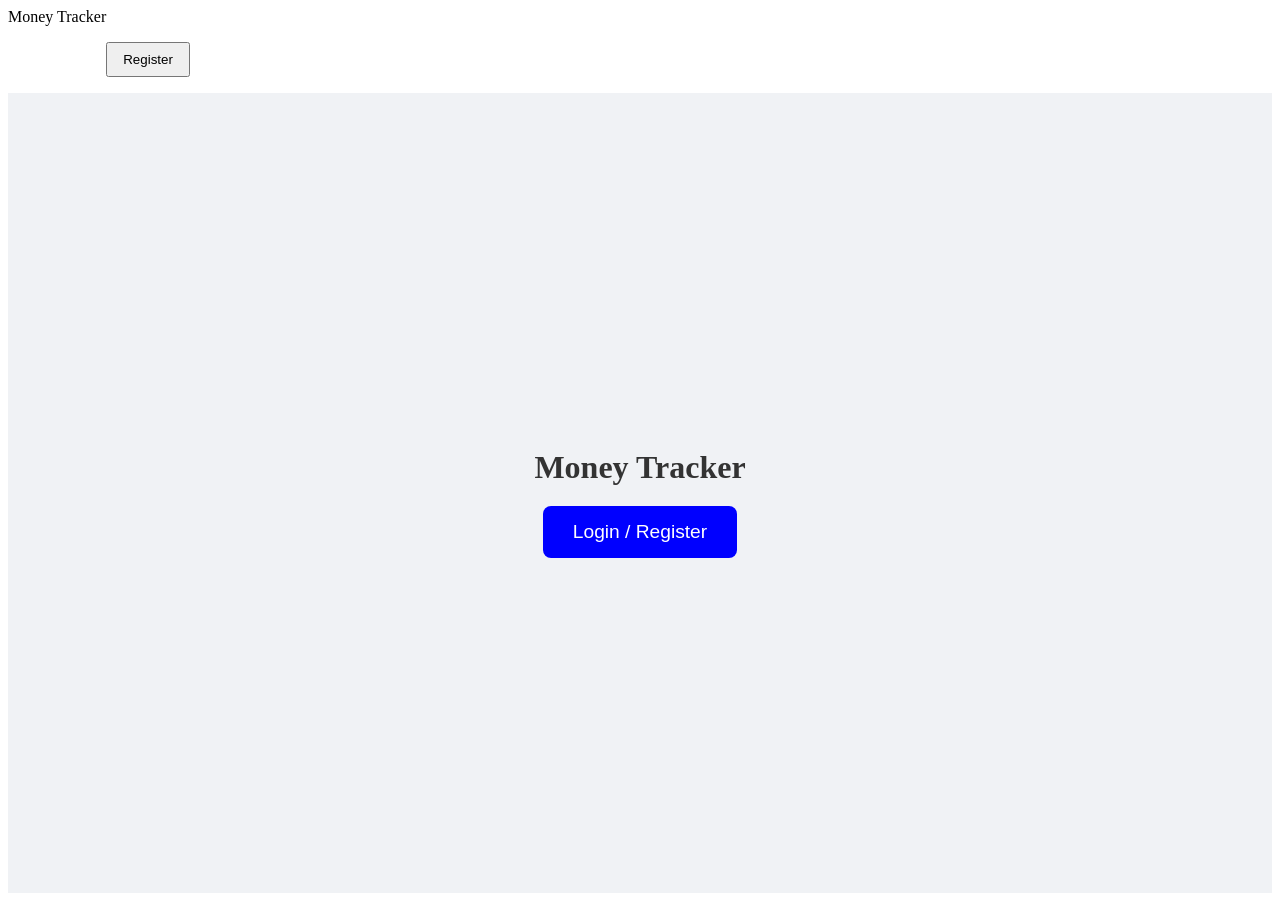
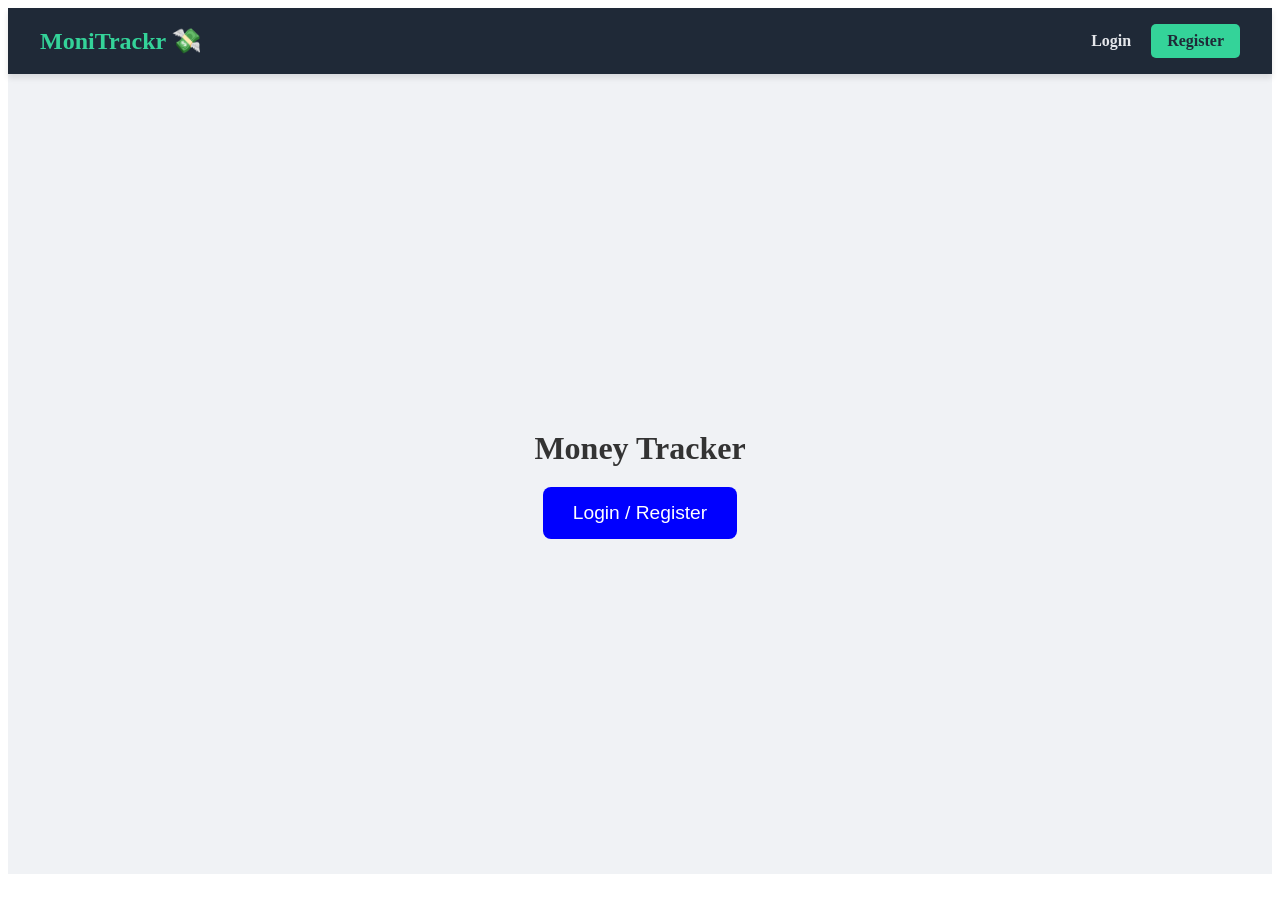
Before and after one commit to brightadieme-boop/expense-tracker, a React app in the folder frontend/: page / in a window 1280 px wide. Built offline with nearby package versions, Linux system fonts and the light colour scheme; the HTML template or start-up script is replaced by a standard one.

Commit message:
upgraded the navbar

```diff
--- a/frontend/src/components/Navbar.jsx
+++ b/frontend/src/components/Navbar.jsx
@@ -1,55 +1,121 @@
 import React from "react";
 import { Link, useNavigate } from "react-router-dom";
-import "../styles/main.css";
 
 const Navbar = () => {
   const navigate = useNavigate();
-  // Check if the user has a "Key" (token) in their pocket
-  const isAuthenticated = localStorage.getItem("token");
+
+  // 1. Get the Token
+  const token = localStorage.getItem("token");
+
+  // 2. Get the User Object (Safely!)
+  // We have to JSON.parse it because it was saved as a string text
+  const userString = localStorage.getItem("user");
+  const user = userString ? JSON.parse(userString) : null;
+
+  // 3. Fallback name just in case the database didn't send one
+  const userName = user?.full_name || "Friend";
 
   const handleLogout = () => {
-    // Throw away the key and go to Login
     localStorage.removeItem("token");
     localStorage.removeItem("user");
-    navigate("/login");
+    window.location.href = "/login";
   };
 
   return (
-    <nav className="navbar" style={{ zIndex: 9999, position: "relative" }}>
-      <div className="logo">
-        <Link to="/" style={{ textDecoration: "none", color: "inherit" }}>
-          Money Tracker
-        </Link>
-      </div>
+    <nav style={styles.nav}>
+      <h1
+        style={styles.logo}
+        onClick={() => navigate(token ? "/dashboard" : "/login")}
+      >
+        MoniTrackr 💸
+      </h1>
 
-      <ul className="nav-links" style={{ display: "flex", gap: "20px", listStyle: "none", alignItems: "center" }}>
+      <div style={styles.links}>
+        {token ? (
+          /* --- LOGGED IN --- */
+          <>
+            {/* The Friendly Greeting */}
+            <span style={styles.greeting}>
+              Hello, <span style={styles.nameHighlight}>{user.full_name}</span>! 👋, how's life?
+            </span>
 
-        {isAuthenticated ? (
-          /* SHOW THESE IF LOGGED IN */
-          <>
-            <li><Link to="/dashboard" style={{ color: "white", textDecoration: "none" }}>Dashboard</Link></li>
-            <li><Link to="/my-expenses" style={{ color: "white", textDecoration: "none" }}>My Expenses</Link></li>
-            <li><Link to="/expenses" style={{ color: "white", textDecoration: "none" }}>Add Expense</Link></li>
-            <li>
-              <button onClick={handleLogout} style={{ cursor: "pointer", background: "red", color: "white", border: "none", padding: "8px 15px", borderRadius: "5px" }}>
-                Logout
-              </button>
-            </li>
+            <Link to="/dashboard" style={styles.link}>Dashboard</Link>
+            <Link to="/my-expenses" style={styles.link}>My Expenses</Link>
+            <button onClick={handleLogout} style={styles.logoutBtn}>
+              Logout
+            </button>
           </>
         ) : (
-          /* SHOW THESE IF LOGGED OUT */
+          /* --- LOGGED OUT --- */
           <>
-            <li><Link to="/login" style={{ color: "white", textDecoration: "none" }}>Login</Link></li>
-            <li>
-               <Link to="/register">
-                 <button style={{ cursor: "pointer", padding: "8px 15px" }}>Register</button>
-               </Link>
-            </li>
+            <Link to="/login" style={styles.link}>Login</Link>
+            <Link to="/register" style={styles.registerBtn}>Register</Link>
           </>
         )}
-      </ul>
+      </div>
     </nav>
   );
 };
 
+// --- STYLES ---
+const styles = {
+  nav: {
+    display: "flex",
+    justifyContent: "space-between",
+    alignItems: "center",
+    padding: "1rem 2rem",
+    backgroundColor: "#1f2937",
+    color: "white",
+    boxShadow: "0 4px 6px rgba(0,0,0,0.1)",
+    position: "relative",
+    zIndex: 9999,
+  },
+  logo: {
+    fontSize: "1.5rem",
+    fontWeight: "bold",
+    cursor: "pointer",
+    margin: 0,
+    color: "#34d399",
+  },
+  links: {
+    display: "flex",
+    gap: "20px",
+    alignItems: "center",
+  },
+  greeting: {
+    color: "#9ca3af", // Soft gray so it doesn't distract too much
+    fontSize: "0.95rem",
+    marginRight: "10px", // Push it a bit away from the buttons
+    fontWeight: "500",
+  },
+  nameHighlight: {
+    color: "#fff", // Make the name bright white
+    fontWeight: "bold",
+  },
+  link: {
+    color: "#e5e7eb",
+    textDecoration: "none",
+    fontSize: "1rem",
+    fontWeight: "600",
+    cursor: "pointer",
+  },
+  logoutBtn: {
+    backgroundColor: "#ef4444",
+    color: "white",
+    border: "none",
+    padding: "8px 16px",
+    borderRadius: "5px",
+    cursor: "pointer",
+    fontWeight: "bold",
+  },
+  registerBtn: {
+    backgroundColor: "#34d399",
+    color: "#1f2937",
+    textDecoration: "none",
+    padding: "8px 16px",
+    borderRadius: "5px",
+    fontWeight: "bold",
+  }
+};
+
 export default Navbar;
```
